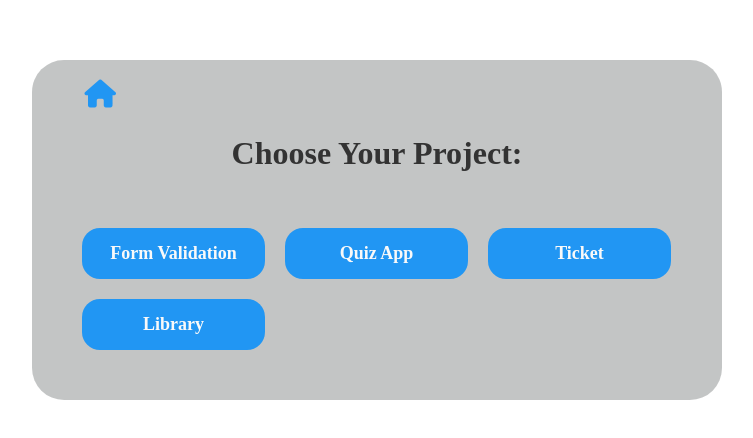
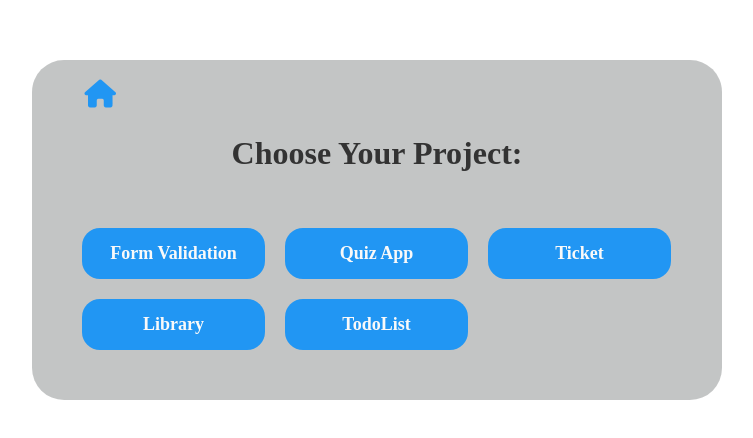
Before and after one commit to Ehsan6452/React-Internship, a React (Create React App) app: page / in a window 1280 px wide. Shown: the part 170-608 px from the top of the page, without its empty margins (263-1016 px from the left). Built offline with nearby package versions, Linux system fonts and the light colour scheme.

Commit message:
Update App.js

```diff
--- a/src/App.js
+++ b/src/App.js
@@ -5,8 +5,9 @@ import Form from './Components/FormValidation/Form';
 import Quiz from './Components/QuizApp/QuizApp';
 import Ticket from './Components/Ticket/Ticket';
 import Library from './Components/Library/Library';
+import TodoList from './Components/TodoList/TodoList';
 
-const App = () => {
+export default function App (){
   const [projectIsSelected, setProjectIsSelected] = useState(false);
   const [selectedProject, setSelectedProject] = useState('');
 
@@ -42,6 +43,9 @@ const App = () => {
             <div id="Library" className="project" onClick={showProject}>
               <h2>Library</h2>
             </div>
+            <div id="TodoList" className="project" onClick={showProject}>
+              <h2>TodoList</h2>
+            </div>
           </div>
         </div>
       )}
@@ -49,8 +53,7 @@ const App = () => {
       {projectIsSelected && selectedProject === "QuizApp" && <Quiz />}
       {projectIsSelected && selectedProject === "Ticket" && <Ticket />}
       {projectIsSelected && selectedProject === "Library" && <Library />}
+      {projectIsSelected && selectedProject === "TodoList" && <TodoList />}
     </section>
   );
-};
-
-export default App;
+}
```
